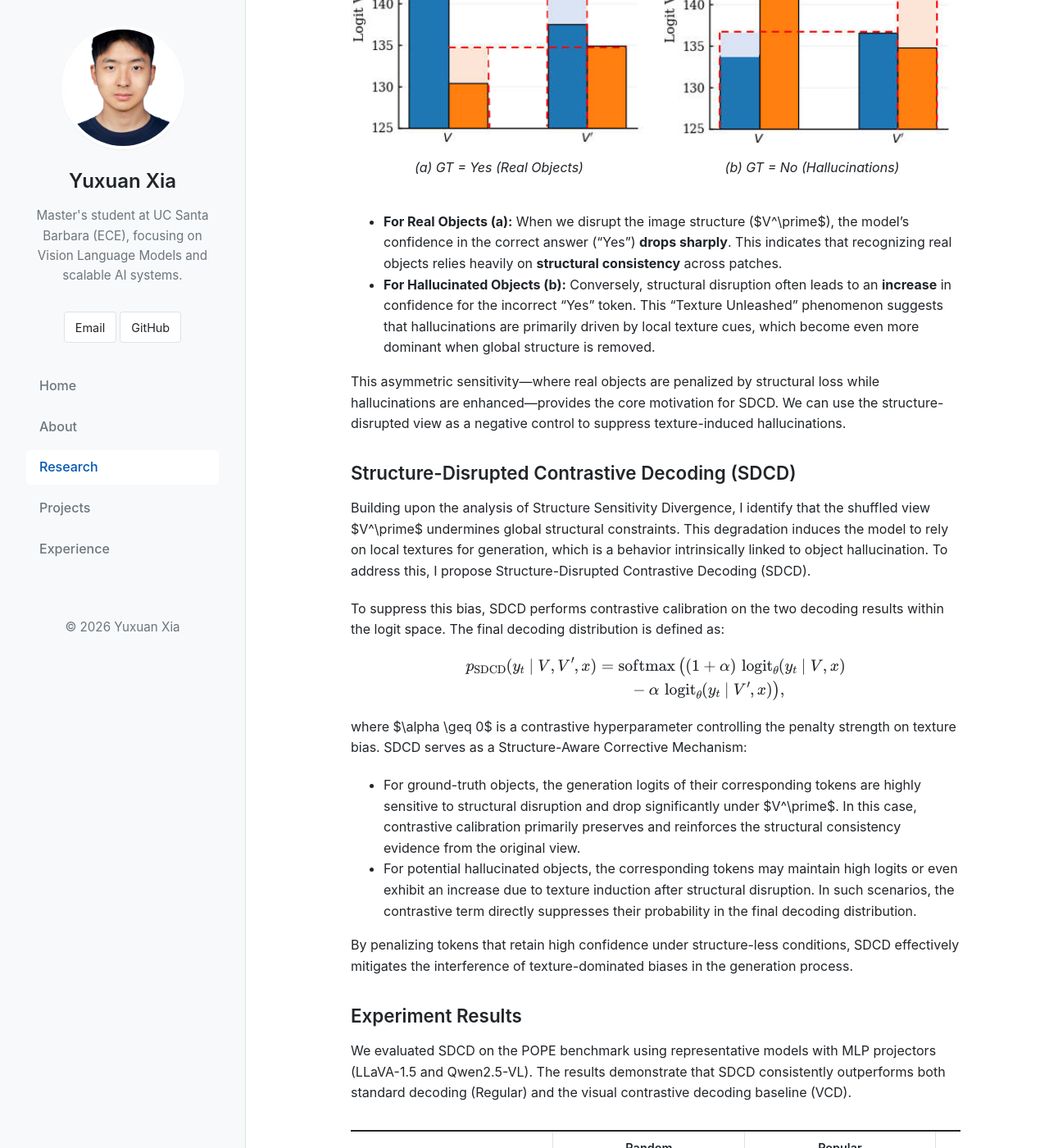
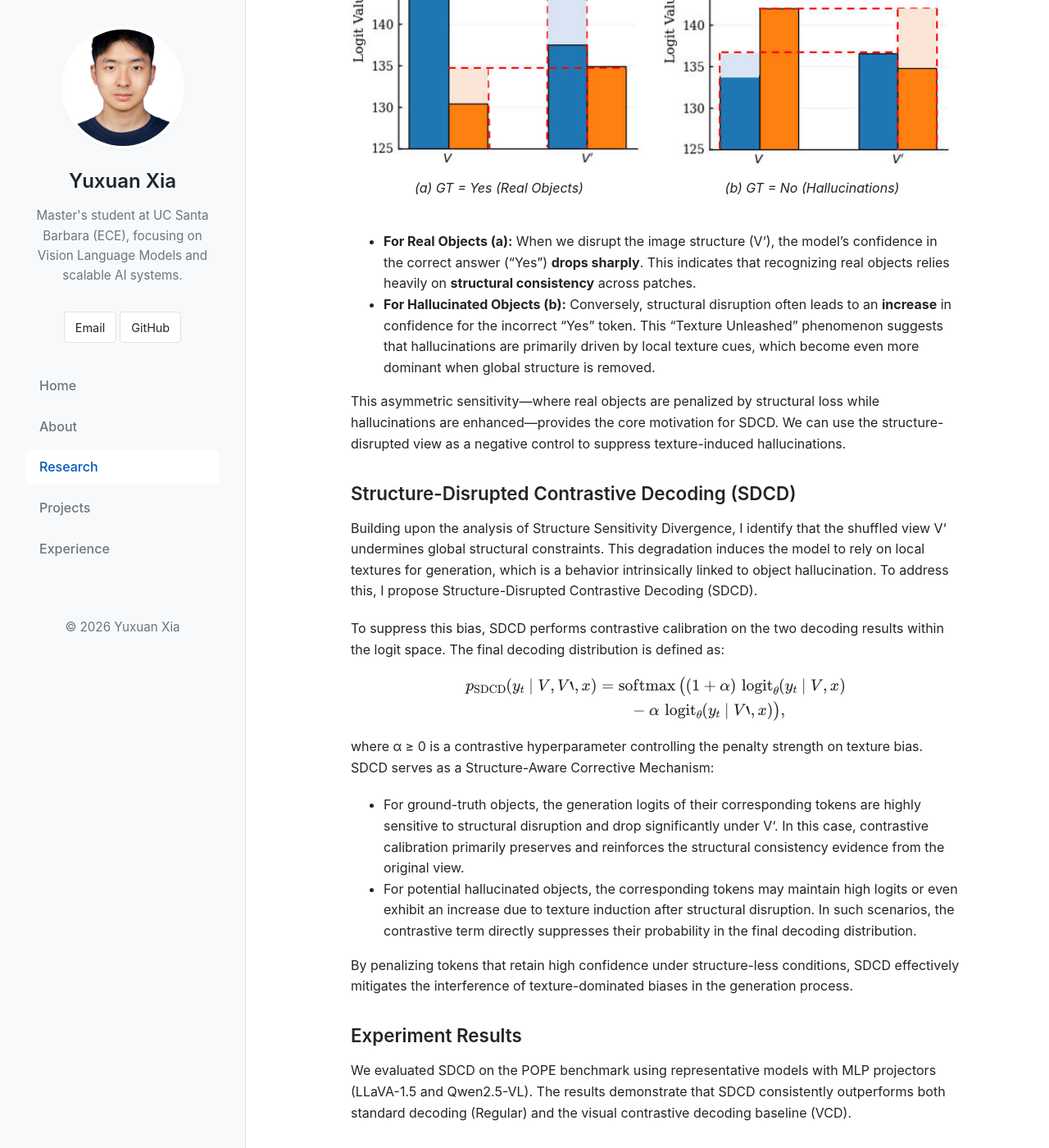
Before and after one commit to xyx-creator/xyx-creator.github.io, a Jekyll site: the page built from _research/2026-01-07-sdcd.md, in a window 1280 px wide and 1400 px high, scrolled down 2094 px. Shown: the whole window at 82% size. Built offline with Jekyll 4.4.1, drawn with Linux system fonts in a browser that asks for light colours; some of the changed text lies outside the part shown.

Commit message:
chore: update SDCD page - replace LaTeX vars with plain text; adjust Figure 1 image heights

```diff
--- a/_research/2026-01-07-sdcd.md
+++ b/_research/2026-01-07-sdcd.md
@@ -18,13 +18,13 @@ To address this, we introduce a training-free algorithm called **Structure-Disru
 
 Why do LVLMs hallucinate? A key reason lies in how their vision encoders (like CLIP or ViT) process images.
 
-<div style="display: flex; gap: 20px; margin-bottom: 20px;">
+<div style="display: flex; gap: 20px; margin-bottom: 20px; align-items: flex-start;">
   <div style="flex: 1; text-align: center;">
-    <img src="/assets/images/sdcd_ViT_BoP.png" alt="ViT Bag-of-Patches Analysis" style="height: 300px; width: auto; max-width: 100%; object-fit: contain;">
+    <img src="/assets/images/sdcd_ViT_BoP.png" alt="ViT Bag-of-Patches Analysis" style="height: 250px; width: auto; max-width: 100%; object-fit: contain;">
     <p><em>(a) ViT</em></p>
   </div>
   <div style="flex: 1; text-align: center;">
-    <img src="/assets/images/sdcd_CLIP_BoP.png" alt="CLIP Bag-of-Patches Analysis" style="height: 300px; width: auto; max-width: 100%; object-fit: contain;">
+    <img src="/assets/images/sdcd_CLIP_BoP.png" alt="CLIP Bag-of-Patches Analysis" style="height: 350px; width: auto; max-width: 100%; object-fit: contain;">
     <p><em>(b) CLIP</em></p>
   </div>
 </div>
@@ -38,7 +38,7 @@ This finding strongly suggests that these models heavily rely on **local-patch t
 
 ### Structure Sensitivity Divergence in LVLMs
 
-We further investigate how this "Bag-of-Patches" behavior impacts the decoding process of LVLMs. By monitoring the logit dynamics of "Yes" (object present) and "No" (object absent) tokens under both the original view ($V$) and the structure-disrupted view ($V^\prime$), we observe a **Structure Sensitivity Divergence** in how the model responds to real versus hallucinated objects.
+We further investigate how this "Bag-of-Patches" behavior impacts the decoding process of LVLMs. By monitoring the logit dynamics of "Yes" (object present) and "No" (object absent) tokens under both the original view (V) and the structure-disrupted view (V‘), we observe a **Structure Sensitivity Divergence** in how the model responds to real versus hallucinated objects.
 
 <div style="display: flex; gap: 20px; margin-bottom: 20px;">
   <div style="flex: 1; text-align: center;">
@@ -51,30 +51,30 @@ We further investigate how this "Bag-of-Patches" behavior impacts the decoding p
   </div>
 </div>
 
-*   **For Real Objects (a):** When we disrupt the image structure ($V^\prime$), the model's confidence in the correct answer ("Yes") **drops sharply**. This indicates that recognizing real objects relies heavily on **structural consistency** across patches.
+*   **For Real Objects (a):** When we disrupt the image structure (V‘), the model's confidence in the correct answer ("Yes") **drops sharply**. This indicates that recognizing real objects relies heavily on **structural consistency** across patches.
 *   **For Hallucinated Objects (b):** Conversely, structural disruption often leads to an **increase** in confidence for the incorrect "Yes" token. This "Texture Unleashed" phenomenon suggests that hallucinations are primarily driven by local texture cues, which become even more dominant when global structure is removed.
 
 This asymmetric sensitivity—where real objects are penalized by structural loss while hallucinations are enhanced—provides the core motivation for SDCD. We can use the structure-disrupted view as a negative control to suppress texture-induced hallucinations.
 
 ### Structure-Disrupted Contrastive Decoding (SDCD)
 
-Building upon the analysis of Structure Sensitivity Divergence, I identify that the shuffled view $V^\prime$ undermines global structural constraints. This degradation induces the model to rely on local textures for generation, which is a behavior intrinsically linked to object hallucination. To address this, I propose Structure-Disrupted Contrastive Decoding (SDCD).
+Building upon the analysis of Structure Sensitivity Divergence, I identify that the shuffled view V‘ undermines global structural constraints. This degradation induces the model to rely on local textures for generation, which is a behavior intrinsically linked to object hallucination. To address this, I propose Structure-Disrupted Contrastive Decoding (SDCD).
 
 To suppress this bias, SDCD performs contrastive calibration on the two decoding results within the logit space. The final decoding distribution is defined as:
 
 $$
 \begin{aligned}
-p_{\text{SDCD}}(y_t \mid V, V^\prime, x)
+p_{\text{SDCD}}(y_t \mid V, V‘, x)
 &= \operatorname{softmax}\big(
-(1+\alpha)\,\operatorname{logit}_{\theta}(y_t \mid V, x) \\
-&\qquad {}- \alpha\,\operatorname{logit}_{\theta}(y_t \mid V^\prime, x)
+(1+α)\,\operatorname{logit}_{\theta}(y_t \mid V, x) \\
+&\qquad {}- α\,\operatorname{logit}_{\theta}(y_t \mid V‘, x)
 \big),
 \end{aligned}
 $$
 
-where $\alpha \geq 0$ is a contrastive hyperparameter controlling the penalty strength on texture bias. SDCD serves as a Structure-Aware Corrective Mechanism:
+where α ≥ 0 is a contrastive hyperparameter controlling the penalty strength on texture bias. SDCD serves as a Structure-Aware Corrective Mechanism:
 
-*   For ground-truth objects, the generation logits of their corresponding tokens are highly sensitive to structural disruption and drop significantly under $V^\prime$. In this case, contrastive calibration primarily preserves and reinforces the structural consistency evidence from the original view.
+*   For ground-truth objects, the generation logits of their corresponding tokens are highly sensitive to structural disruption and drop significantly under V‘. In this case, contrastive calibration primarily preserves and reinforces the structural consistency evidence from the original view.
 *   For potential hallucinated objects, the corresponding tokens may maintain high logits or even exhibit an increase due to texture induction after structural disruption. In such scenarios, the contrastive term directly suppresses their probability in the final decoding distribution.
 
 By penalizing tokens that retain high confidence under structure-less conditions, SDCD effectively mitigates the interference of texture-dominated biases in the generation process.
```
